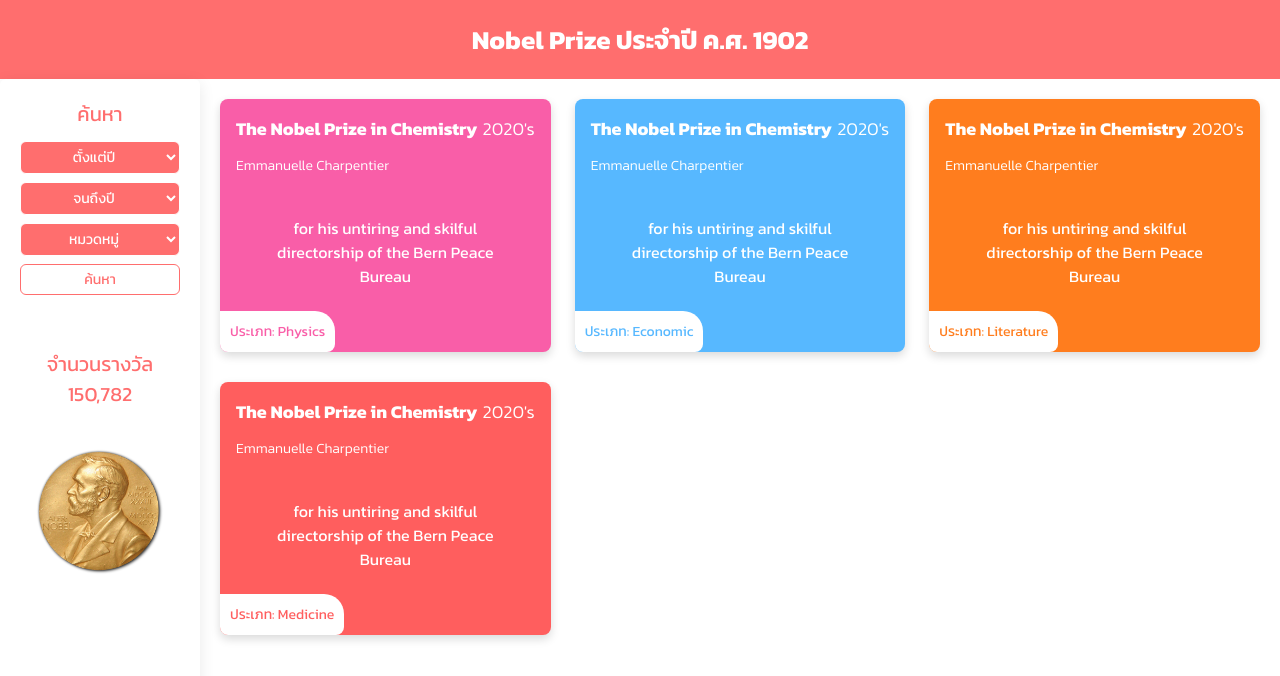
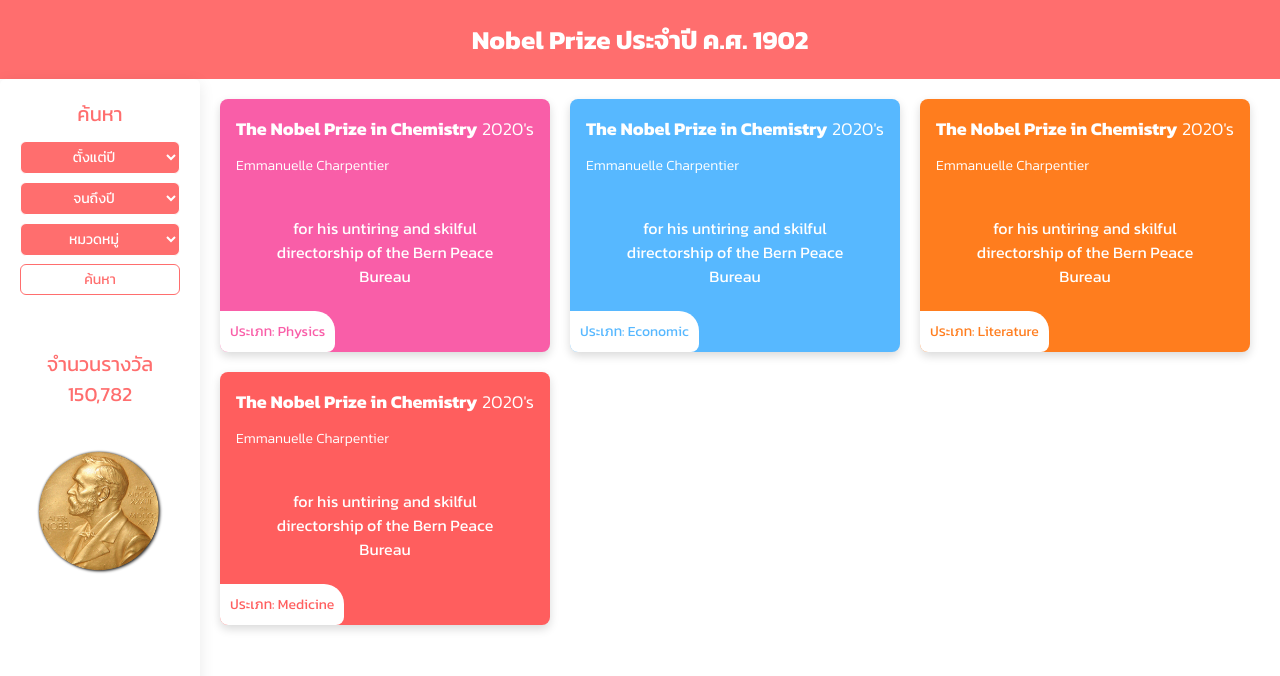
Before and after one commit to jatuponnop/nobel-prize, a React (Create React App) app: page / in a window 1280 px wide. Shown: the top 676 px of the page. Built offline with nearby package versions, Linux system fonts and the light colour scheme; the HTML template or start-up script is replaced by a standard one.

Commit message:
make it look better

```diff
--- a/src/components/detail/Detail.jsx
+++ b/src/components/detail/Detail.jsx
@@ -38,22 +38,20 @@
   let prize4 = { ...prize, category: "Medicine" };
   return (
     <div className={styles.detail}>
-      <div className={styles.detailRow}>
-        <Row>
-          <Col lg={4} md={6} sm={12}>
+      <Row className={styles.detailRow} >
+        <Col lg={4} md={6} sm={12} className={styles.detailCol}>
           <Prize prize={prize} />
         </Col>
-          <Col lg={4} md={6} sm={12}>
+        <Col lg={4} md={6} sm={12} className={styles.detailCol}>
           <Prize prize={prize2} />
         </Col>
-          <Col lg={4} md={6} sm={12}>
+        <Col lg={4} md={6} sm={12} className={styles.detailCol}>
           <Prize prize={prize3} />
         </Col>
-          <Col lg={4} md={6} sm={12}>
+        <Col lg={4} md={6} sm={12} className={styles.detailCol}>
           <Prize prize={prize4} />
         </Col>
       </Row>
-      </div>
     </div>
   )
 }
--- a/src/components/detail/Detail.module.scss
+++ b/src/components/detail/Detail.module.scss
@@ -6,8 +6,15 @@
   margin-left: $filterWidth;
   padding: 20px;
   height: 100%;
+  padding-left: 10px;
   .detailRow {
     width: 100%;
-    margin-right: 20px;
+    padding-right: 0px;
+    margin-right: 0;
+    margin-left: 0;
+  }
+  .detailCol {
+    padding-right: 10px;
+    padding-left: 10px;
   }
 }
--- a/src/components/prize/Prize.module.scss
+++ b/src/components/prize/Prize.module.scss
@@ -1,7 +1,7 @@
 @import "../../styles/variables.scss";
 
 .prize {
-  margin-bottom: 30px;
+  margin-bottom: 20px;
   box-shadow: 0px 4px 10px rgba(0, 0, 0, 0.15);
   padding: 16px 16px;
   color: white;
```
Lines whose indentation alone changed are shown as unchanged.
